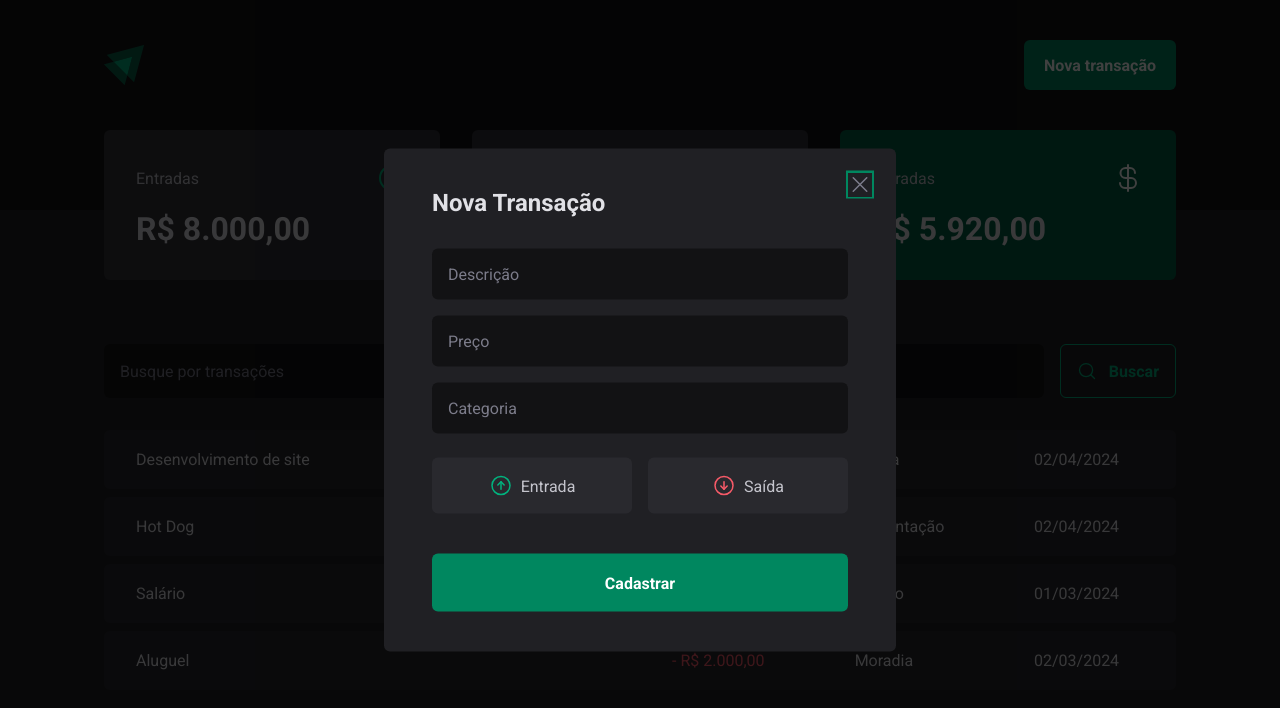
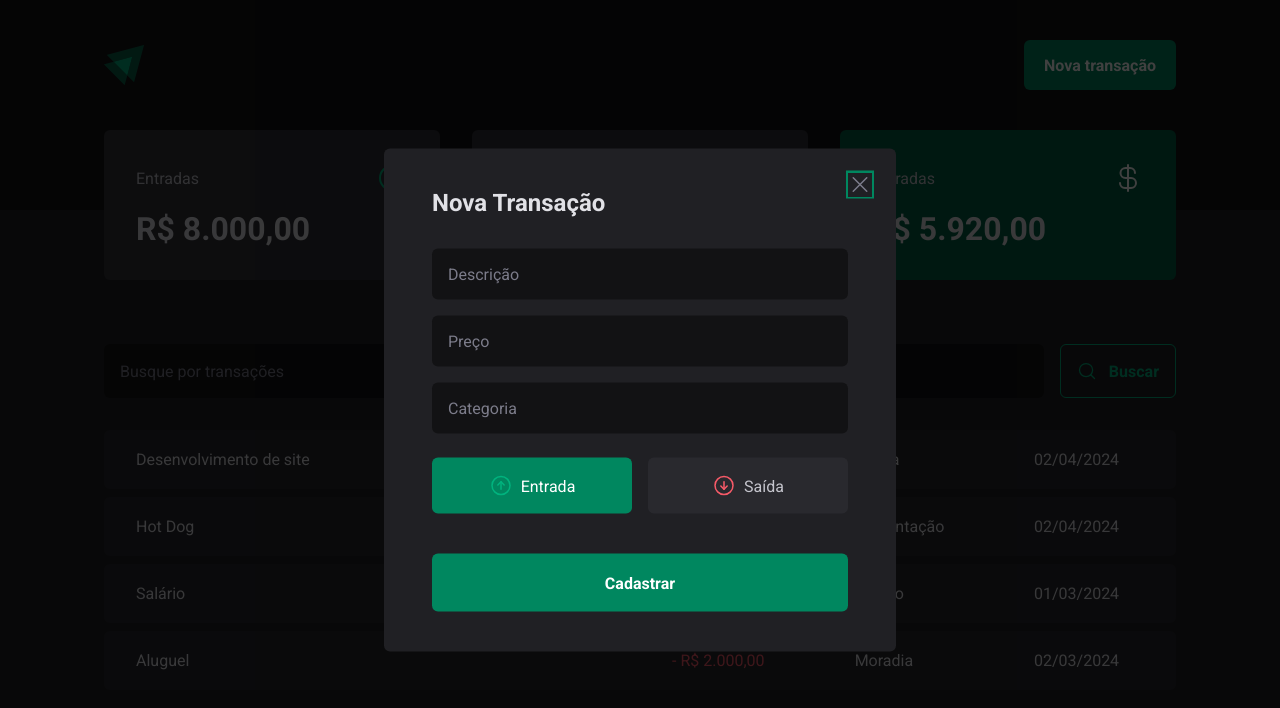
Before and after one commit to phcbarros/one-react, a React (Vite) app in the folder 03-dt-money/: page / in a window 1280 px wide. Both pictures are taken after a click on the button "Nova transação". Shown: the top 708 px of the page. Built offline with nearby package versions, Linux system fonts and the light colour scheme; data requests are answered from the project's data file.

Commit message:
Consumo de API e performance ReactJS - 02 - Controlled components

```diff
--- a/03-dt-money/src/components/NewTransactionModal/index.tsx
+++ b/03-dt-money/src/components/NewTransactionModal/index.tsx
@@ -1,7 +1,7 @@
 import {zodResolver} from '@hookform/resolvers/zod'
 import * as Dialog from '@radix-ui/react-dialog'
 import {ArrowCircleDown, ArrowCircleUp, X} from 'phosphor-react'
-import {useForm} from 'react-hook-form'
+import {Controller, useForm} from 'react-hook-form'
 import * as z from 'zod'
 import {
   CloseButton,
@@ -15,17 +15,27 @@ const newTransactionFormSchema = z.object({
   description: z.string(),
   price: z.number(),
   category: z.string(),
-  //type: z.enum(['income', 'outcome']),
+  type: z.enum(['income', 'outcome']),
 })
 
 type NewTransactionFormInputs = z.infer<typeof newTransactionFormSchema>
 
 export function NewTransactionModal() {
+  /**
+   * Para componentes não padrões do HTML é necessário usar a abordagem de componentes controlados (controlled components)
+   * Nesse caso é necessário usar o control e o componente Controller do React Hook Form
+   * A propriedade field contém todas as informações do input e onChange contém a função de atualização e value
+   */
+
   const {
+    control,
     register,
     handleSubmit,
     formState: {isSubmitting},
-  } = useForm({
+  } = useForm<NewTransactionFormInputs>({
+    defaultValues: {
+      type: 'income',
+    },
     resolver: zodResolver(newTransactionFormSchema),
   })
 
@@ -64,7 +74,14 @@ export function NewTransactionModal() {
             {...register('category')}
           />
 
-          <TransactionType>
+          <Controller
+            control={control}
+            name="type"
+            render={({field}) => {
+              return (
+                <TransactionType
+                  onValueChange={field.onChange}
+                  value={field.value}>
                   <TransactionTypeButton variant="income" value="income">
                     <ArrowCircleUp size={24} />
                     Entrada
@@ -75,6 +92,9 @@ export function NewTransactionModal() {
                     Saída
                   </TransactionTypeButton>
                 </TransactionType>
+              )
+            }}
+          />
 
           <button type="submit" disabled={isSubmitting}>
             Cadastrar
```
Lines whose indentation alone changed are shown as unchanged.
